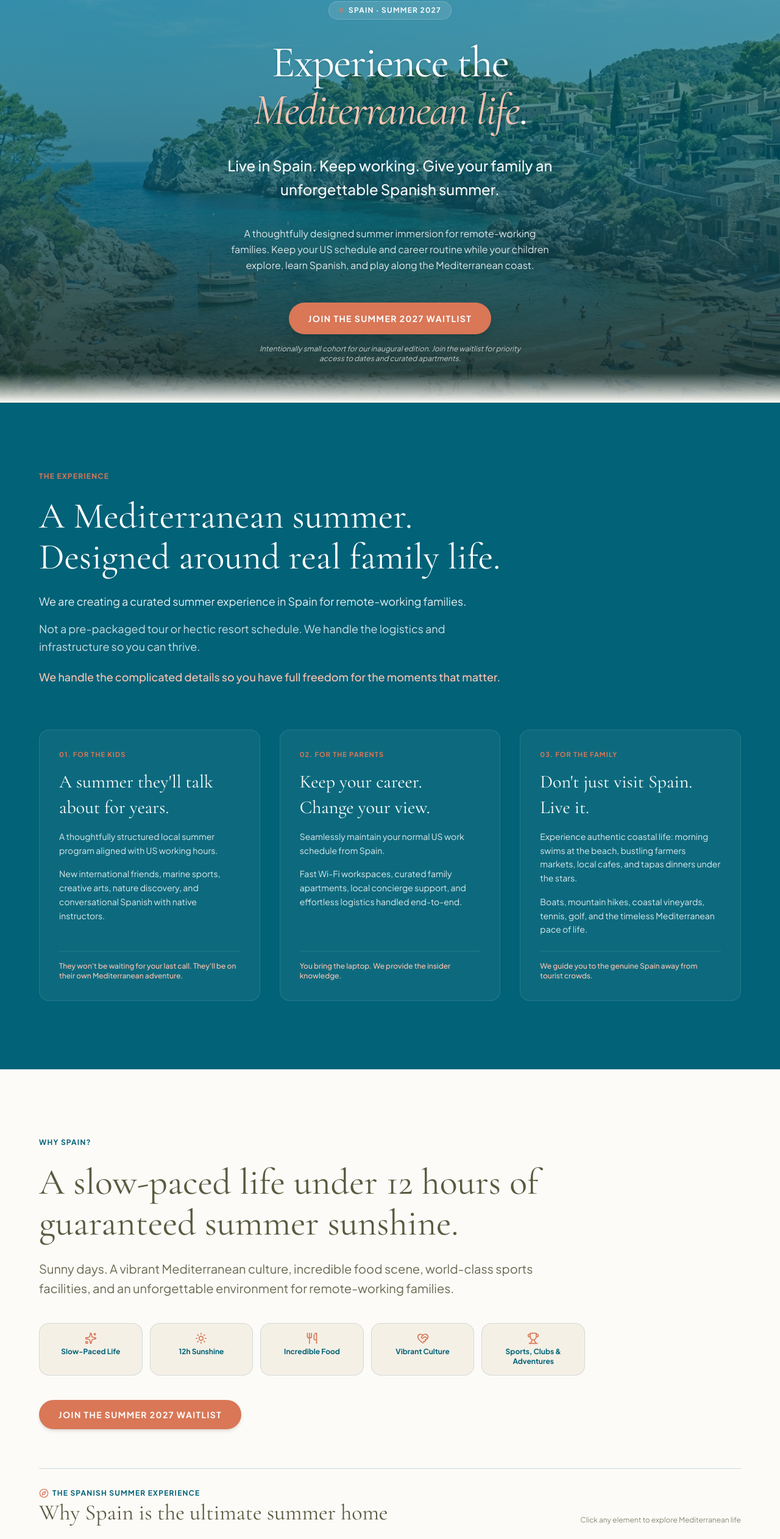
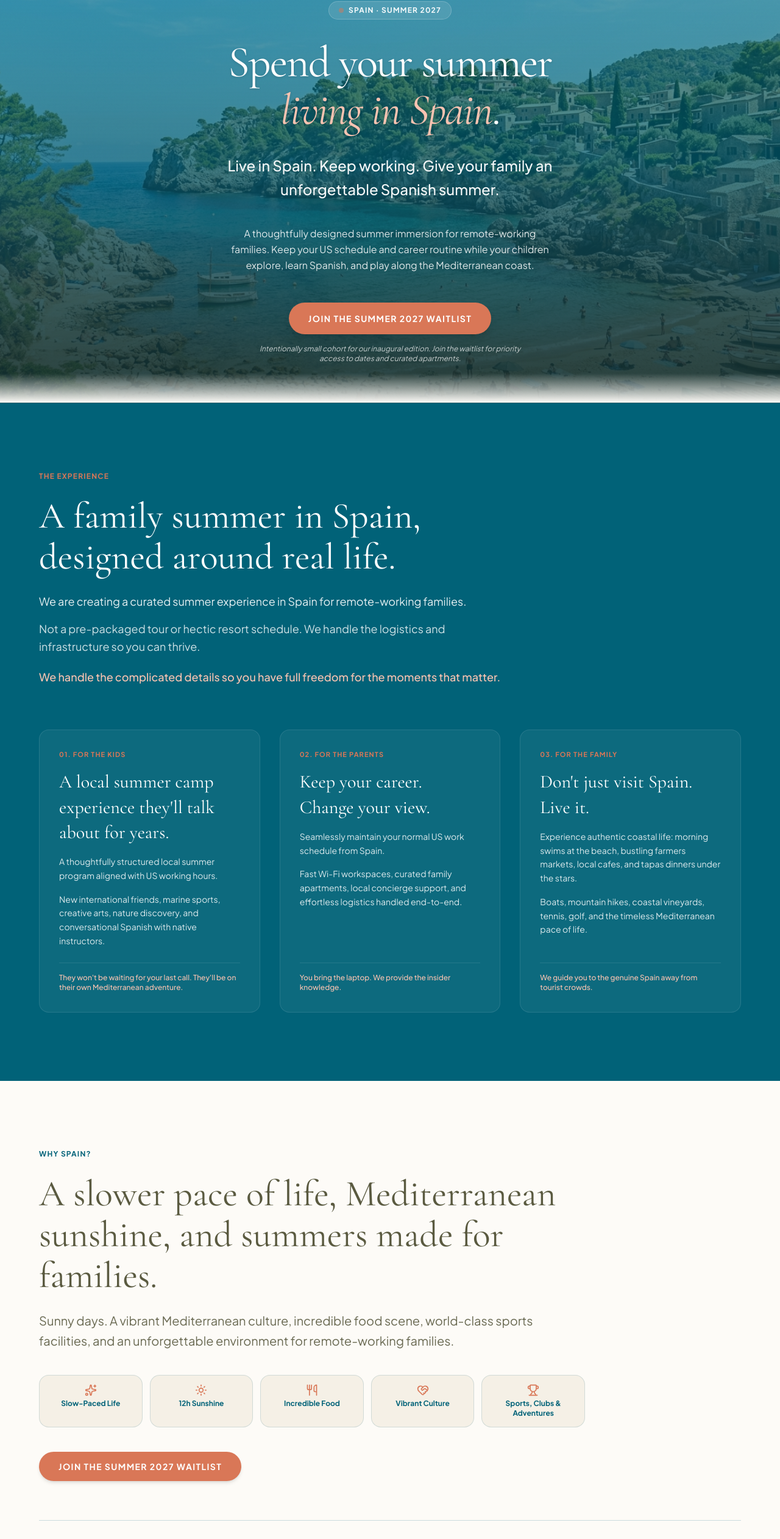
Before and after one commit to martavbanker/local-summer, a React (Vite) app: page / in a window 1280 px wide. Shown: the part 134-2657 px from the top of the page at 61% size. Built offline with nearby package versions, Linux system fonts and the light colour scheme.

Commit message:
Improve website SEO

```diff
--- a/src/components/FaqSection.tsx
+++ b/src/components/FaqSection.tsx
@@ -20,7 +20,7 @@ export const FaqSection: React.FC = () => {
             FREQUENTLY ASKED QUESTIONS
           </span>
           <h2 className="font-serif text-3xl sm:text-5xl text-[#016278] font-normal">
-            Everything you need to know
+            Everything you need to know about a family summer in Spain
           </h2>
           <p className="text-sm sm:text-base text-[#5A5A40] max-w-xl mx-auto">
             Clear insights on US work schedules, accommodation standards, and children's programs in Spain.
--- a/src/components/Hero.tsx
+++ b/src/components/Hero.tsx
@@ -34,9 +34,9 @@ export const Hero: React.FC<HeroProps> = ({ onJoinWaitlist }) => {
 
         {/* Headline */}
         <h1 className="font-serif text-4xl sm:text-6xl md:text-7xl font-normal tracking-tight leading-[1.08] text-white max-w-4xl mx-auto drop-shadow-sm">
-          Experience the <br className="hidden sm:block" />
-          <span className="italic text-[#F8C3B1]">Mediterranean life</span>.
-        </h1>
+  Spend your summer <br className="hidden sm:block" />
+  <span className="italic text-[#F8C3B1]">living in Spain</span>.
+</h1>
 
         {/* Lead statement */}
         <p className="text-lg sm:text-2xl font-medium text-white/95 max-w-2xl mx-auto leading-relaxed">
--- a/src/components/IncludedServices.tsx
+++ b/src/components/IncludedServices.tsx
@@ -13,7 +13,7 @@ export const IncludedServices: React.FC = () => {
             WHAT'S INCLUDED
           </span>
           <h2 className="font-serif text-3xl sm:text-5xl md:text-6xl font-normal text-[#5A5A40] leading-[1.12]">
-            The details you shouldn't have to figure out alone.
+            Everything you need for a family summer in Spain, handled for you.
           </h2>
           <p className="text-base sm:text-lg text-[#5A5A40]/85 font-normal">
             Our inaugural Summer 2027 edition includes comprehensive logistical support:
--- a/src/components/Pillars.tsx
+++ b/src/components/Pillars.tsx
@@ -11,7 +11,7 @@ export const Pillars: React.FC = () => {
             THE EXPERIENCE
           </span>
           <h2 className="font-serif text-3xl sm:text-5xl md:text-6xl font-normal leading-[1.12] text-white">
-            A Mediterranean summer. Designed around real family life.
+            A family summer in Spain, designed around real life.
           </h2>
 
           <div className="space-y-4 text-white/90 text-base sm:text-lg font-normal leading-relaxed">
@@ -37,7 +37,7 @@ export const Pillars: React.FC = () => {
                 01. FOR THE KIDS
               </span>
               <h3 className="font-serif text-2xl sm:text-3xl font-normal text-white group-hover:text-[#F8C3B1] transition-colors leading-snug">
-                A summer they'll talk about for years.
+                A local summer camp experience they'll talk about for years.
               </h3>
               <p className="text-sm text-white/85 leading-relaxed">
                 A thoughtfully structured local summer program aligned with US working hours.
--- a/src/components/WhySpain.tsx
+++ b/src/components/WhySpain.tsx
@@ -20,7 +20,7 @@ export const WhySpain: React.FC<WhySpainProps> = ({ onJoinWaitlist }) => {
           </span>
 
           <h2 className="font-serif text-3xl sm:text-5xl md:text-6xl font-normal text-[#5A5A40] leading-[1.12]">
-            A slow-paced life under 12 hours of guaranteed summer sunshine.
+            A slower pace of life, Mediterranean sunshine, and summers made for families.
           </h2>
 
           <p className="text-base sm:text-xl text-[#5A5A40]/90 font-normal leading-relaxed">
@@ -74,7 +74,7 @@ export const WhySpain: React.FC<WhySpainProps> = ({ onJoinWaitlist }) => {
                 THE SPANISH SUMMER EXPERIENCE
               </span>
               <h3 className="font-serif text-2xl sm:text-4xl text-[#5A5A40] font-normal mt-1">
-                Why Spain is the ultimate summer home
+                Why Spain is the perfect summer home for families
               </h3>
             </div>
             <p className="text-xs text-[#5A5A40]/70 mt-2 md:mt-0">
--- a/src/data.ts
+++ b/src/data.ts
@@ -168,6 +168,16 @@ export const INCLUDED_SERVICES = [
 
 export const FAQ_ITEMS: FaqItem[] = [
   {
+    question: "What is A Local Summer?",
+    answer: "A Local Summer is a boutique summer program designed for remote-working families who want to spend an extended period living in Spain. Parents maintain their US work schedules while children participate in local afternoon summer programming, leaving mornings and weekends for families to experience Spain together.",
+    category: "Program",
+  },
+  {
+    question: "How do the US working hours work while in Spain?",
+    answer: "Spain is 6 hours ahead of US Eastern Time (9 hours ahead of Pacific Time). This means 9:00 AM in New York is 3:00 PM in Spain. Parents can spend mornings exploring beaches, parks, and cafes with family, then dedicate afternoon/evening hours to quiet US work calls while kids are in afternoon activities or supervised care.",
+    category: "Work & Tech",
+  },
+{
     question: "How do the US working hours work while in Spain?",
     answer: "Spain is 6 hours ahead of US Eastern Time (9 hours ahead of Pacific Time). This means 9:00 AM in New York is 3:00 PM in Spain. Parents can spend mornings exploring beaches, parks, and cafes with family, then dedicate afternoon/evening hours to quiet US work calls while kids are in afternoon activities or supervised care.",
     category: "Work & Tech",
```
Also changed, not shown: index.html (+19 -7 lines).
